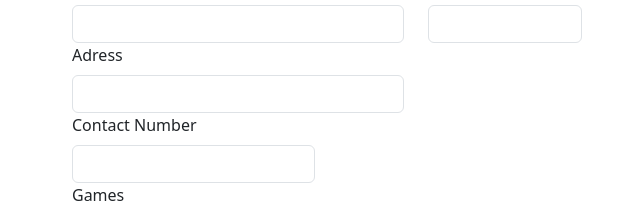
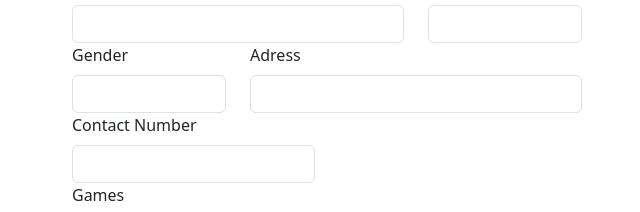
Before and after one commit to Rajnigoyal77/zivora, a website: page public/profile-player.html in a window 1280 px wide. Shown: the part 381-593 px from the top of the page, 130-770 px from the left. Drawn offline with nearby package versions, Linux system fonts and the light colour scheme.

Commit message:
Update profile-player.html

```diff
--- a/public/profile-player.html
+++ b/public/profile-player.html
@@ -150,18 +150,18 @@ data: {
 
    <div class="col-8">
     <label for="txtOrg" class="form-label"> Name</label>
-    <input type="text" class="form-control" id="txtName" name="txtName" />
+    <input type="text" class="form-control" id="txtName" name="txtName" readonly/>
   </div>
 
 
   <div class="col-4">
     <label for="txtDob" class="form-label">Date of Birth</label>
-    <input type="text" class="form-control" id="txtDob" name="txtDob" />
+    <input type="text" class="form-control" id="txtDob" name="txtDob" readonly />
   </div>
-<!-- <div class="col-4">
+ <div class="col-4">
             <label for="txtCity" class="form-label">Gender</label>
-            <input type="text" class="form-control" id="txtGender" name="txtGender" />
-          </div> -->
+            <input type="text" class="form-control" id="txtGender" name="txtGender" readonly />
+          </div>
 
             <div class="col-8">
             <label for="txtAdress2" class="form-label">Adress</label>
```
